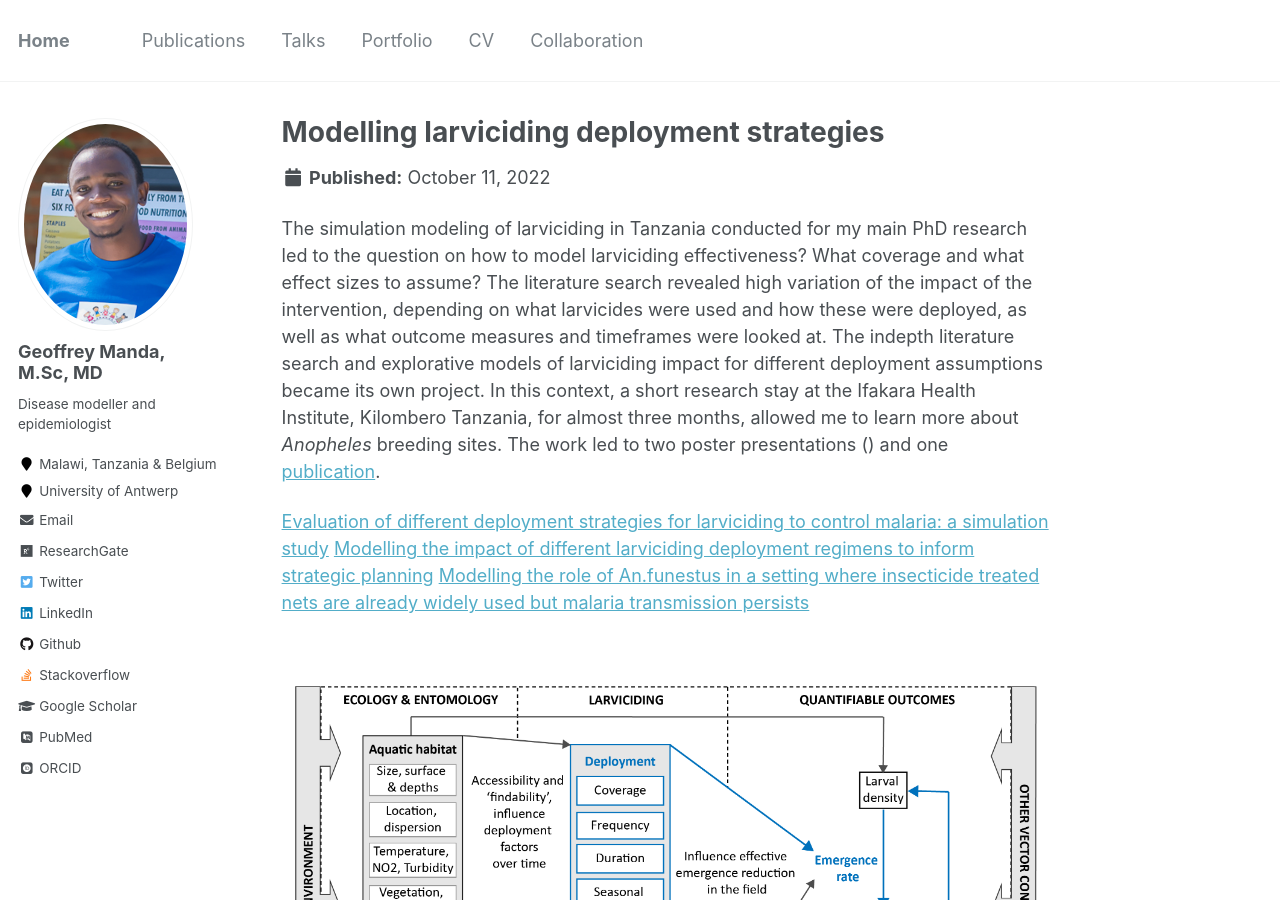
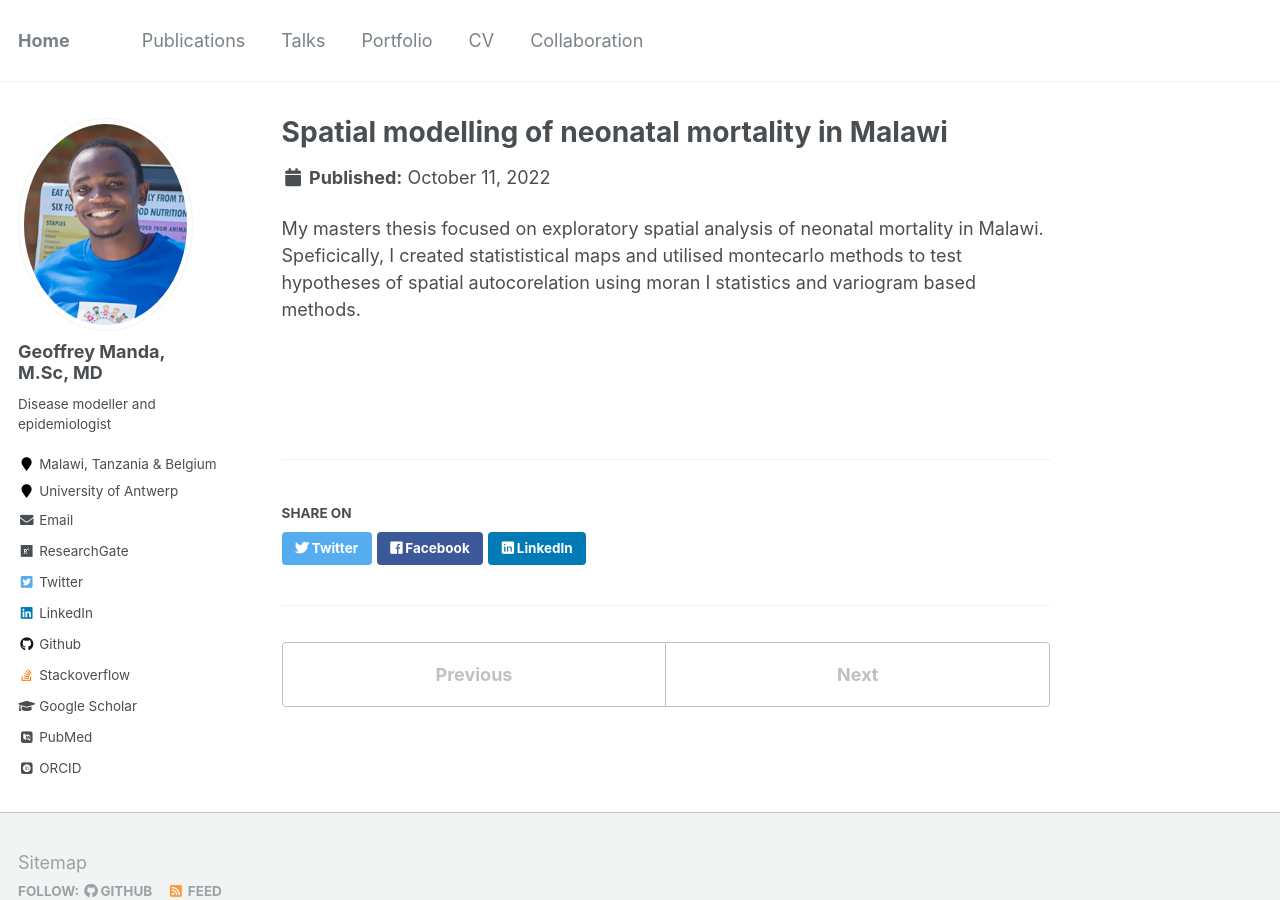
Before and after one commit to GeoffreyManda/GeoffreyManda.github.io, a Jekyll site: the page built from _portfolio/IHI_LSM.md, in a window 1280 px wide and 900 px high. Built offline with Jekyll 4.4.1, drawn with Linux system fonts in a browser that asks for light colours; some web fonts are replaced.

Commit message:
Update IHI_LSM.md

```diff
--- a/_portfolio/IHI_LSM.md
+++ b/_portfolio/IHI_LSM.md
@@ -1,18 +1,9 @@
 ---
-title: "Modelling larviciding deployment strategies"
-excerpt: "Objectives of this project were to simulate varying larviciding deployment strategies and to determine coverage thresholds for targeting larvae vs adult mosquitoes.<br/><img src='/images/IMAG5631.jpg'>"
+title: "Spatial modelling of neonatal mortality in Malawi"
+excerpt: "Objectives of this project were to explore spatial distribution of neonatal mortality in Malawi.<br/><img src='/images/IMAG5631.jpg'>"
 collection: portfolio
 ---
 
-The simulation modeling of larviciding in Tanzania conducted for my main PhD research led to the question on how to model larviciding effectiveness?
-What coverage and what effect sizes to assume? The literature search revealed high variation of the impact of the intervention, depending on what larvicides were used and how these were deployed, as well as what outcome measures and timeframes were looked at.
-The indepth literature search and explorative models of larviciding impact for different deployment assumptions became its own project.
-In this context, a short research stay at the Ifakara Health Institute, Kilombero Tanzania, for almost three months, allowed me to learn more about <i>Anopheles</i> breeding sites.
-The work led to two poster presentations () and one [publication](https://malariajournal.biomedcentral.com/articles/10.1186/s12936-021-03854-4).
+My masters thesis focused on exploratory spatial analysis of neonatal mortality in Malawi. Speficically, I created statististical maps and utilised montecarlo methods to test hypotheses of spatial autocorelation using moran I statistics and variogram based methods.
+
 <br/>
-
-[Evaluation of different deployment strategies for larviciding to control malaria: a simulation study](https://malariajournal.biomedcentral.com/articles/10.1186/s12936-021-03854-4)
-[Modelling the impact of different larviciding deployment regimens to inform strategic planning](https://drive.google.com/file/d/1KfwuhUv9melPYtjVk36UB0YtpbXzcSer/view?usp=sharing)
-[Modelling the role of An.funestus in a setting where insecticide treated nets are already widely used but malaria transmission persists](https://drive.google.com/file/d/1AspIUeKF6pKj4XfbeC5WyMN1A1Wz-ygd/view?usp=sharing)
-
-<br/><img src='/images/LSM_Figure1.png'>
```
